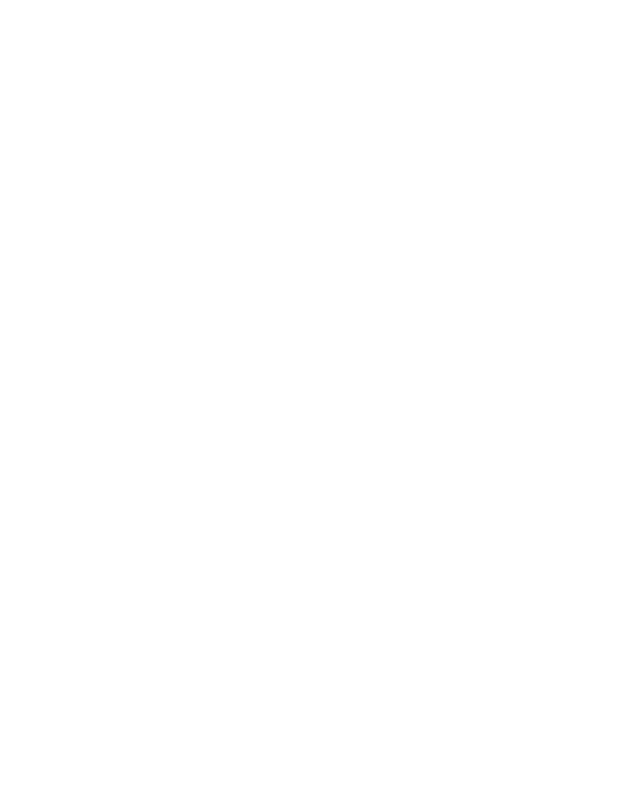
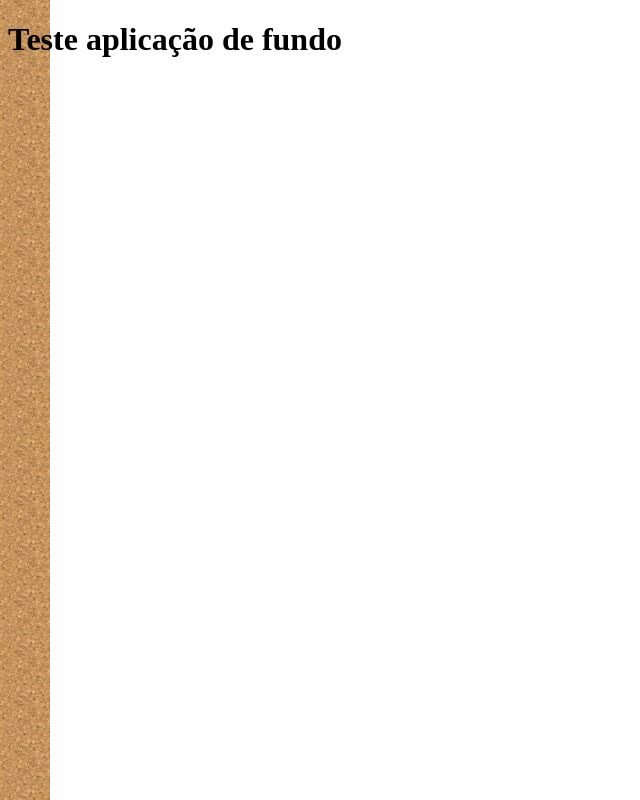
Before and after one commit to DanieltgOliveira/HTML5-e-CSS, a plain HTML site: page exercícios/ex022/fundo002.html in a window 1280 px wide. Shown: the whole page, without its empty margins (0-640 px from the left). Drawn offline with Linux system fonts and the light colour scheme.

Commit message:
Update fundo002.html

```diff
--- a/exercícios/ex022/fundo002.html
+++ b/exercícios/ex022/fundo002.html
@@ -3,9 +3,18 @@
 <head>
     <meta charset="UTF-8">
     <meta name="viewport" content="width=device-width, initial-scale=1.0">
-    <title>Document</title>
+    <title>Personalização dos fundos</title>
+    <style>
+        body {
+            background-image: url('imagens/wallpaper001.jpg');
+            background-size: 50px 50px;
+            background-repeat: repeat-y;
+
+        }
+
+    </style>
 </head>
 <body>
-
+    <h1>Teste aplicação de fundo</h1>
 </body>
 </html>
```
